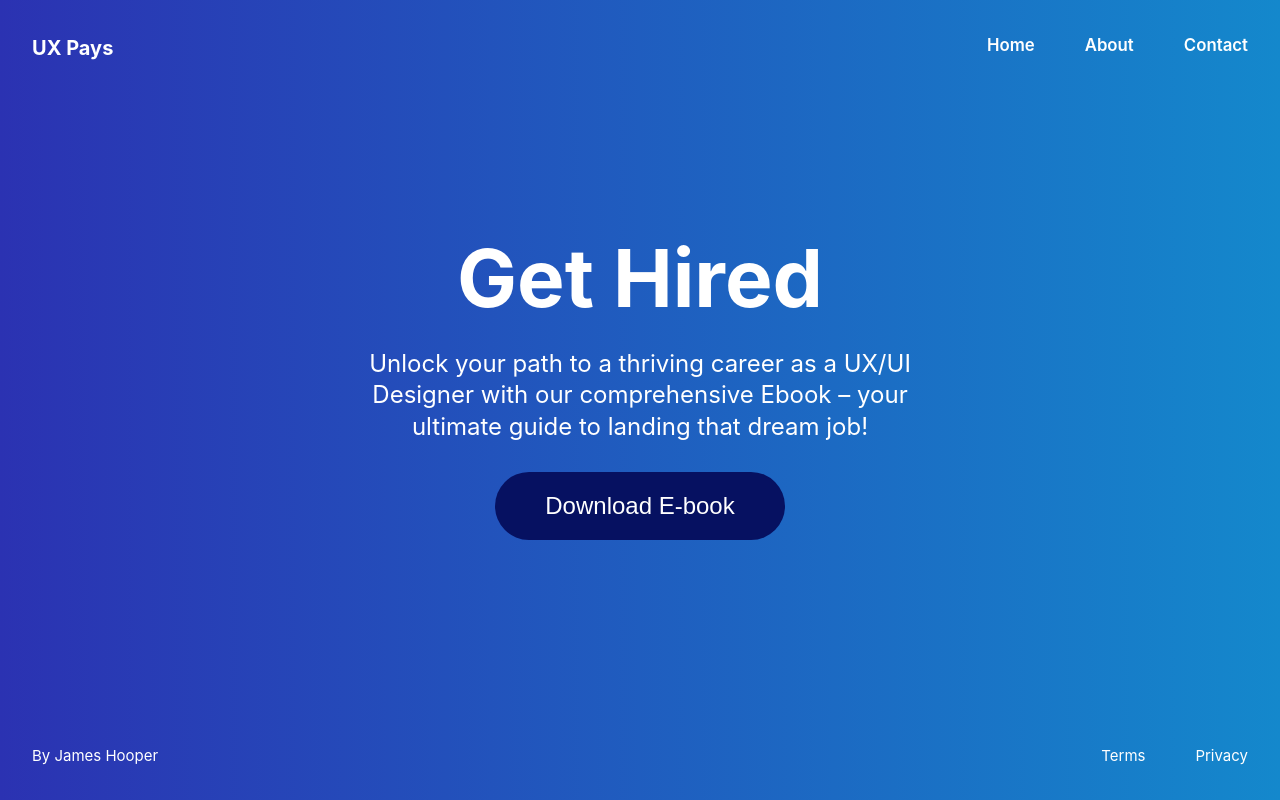
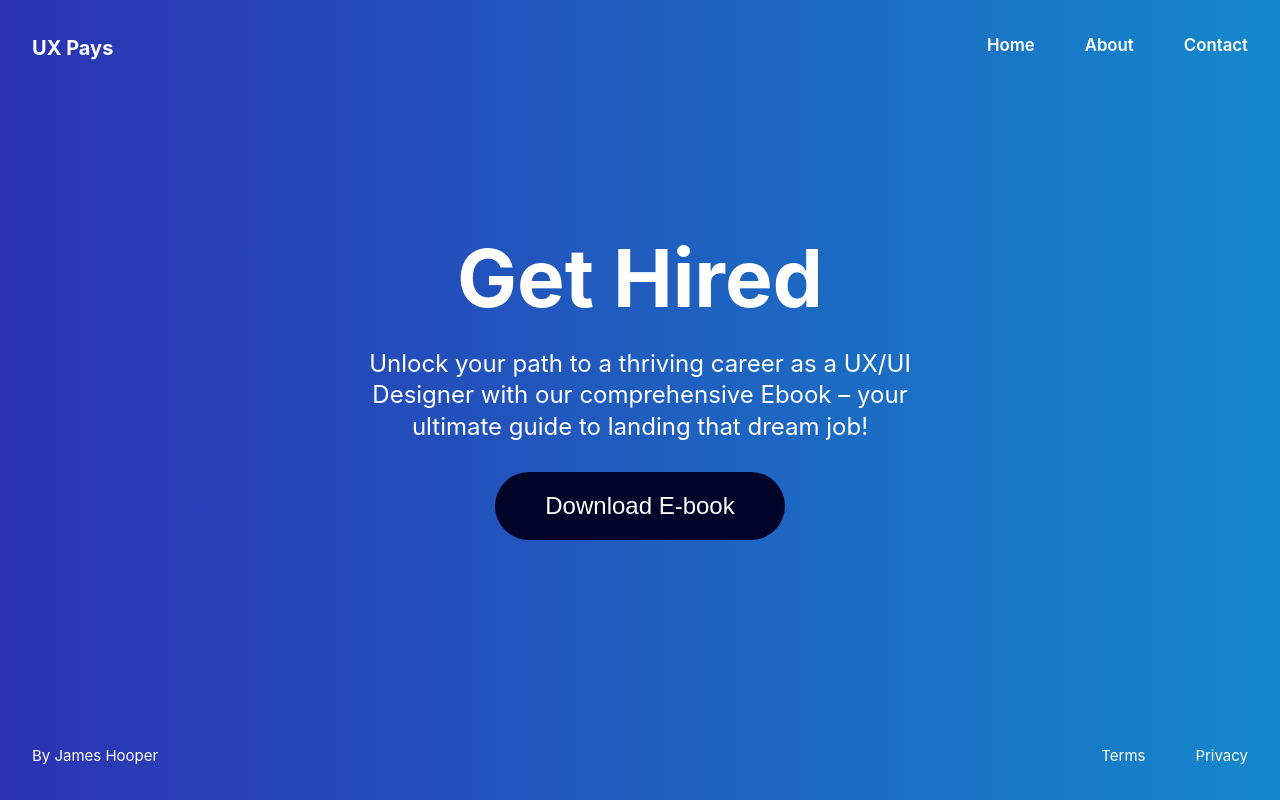
Before and after one commit to jamesdesigns/vue-project, a Vue app: page / in a window 1280 px wide. In both pictures the pointer is over the button "Download E-book". Built offline with nearby package versions, Linux system fonts and the light colour scheme.

Commit message:
Edit styles to the cta button in hero

```diff
--- a/src/components/HeroBanner.vue
+++ b/src/components/HeroBanner.vue
@@ -32,6 +32,16 @@
     border: none;
     margin-bottom: 30px;
     cursor: pointer;
+    -webkit-box-shadow: 10px 10px 15px -3px rgba(0,0,0,0.43);
+    -moz-box-shadow: 10px 10px 15px -3px rgba(0,0,0,0.43);
+    box-shadow: 10px 10px 15px -3px rgba(0,0,0,0.43);
+  }
+  button:hover {
+    -webkit-box-shadow: none;
+    -moz-box-shadow: none;
+    box-shadow: none;
+    animation: 3s ease-in 1s;
+    background-color:#000428;
   }
   .large-text { font-size: 5rem; font-weight: bold;color:white;line-height: 1;margin-bottom: 30px; }
 
```
